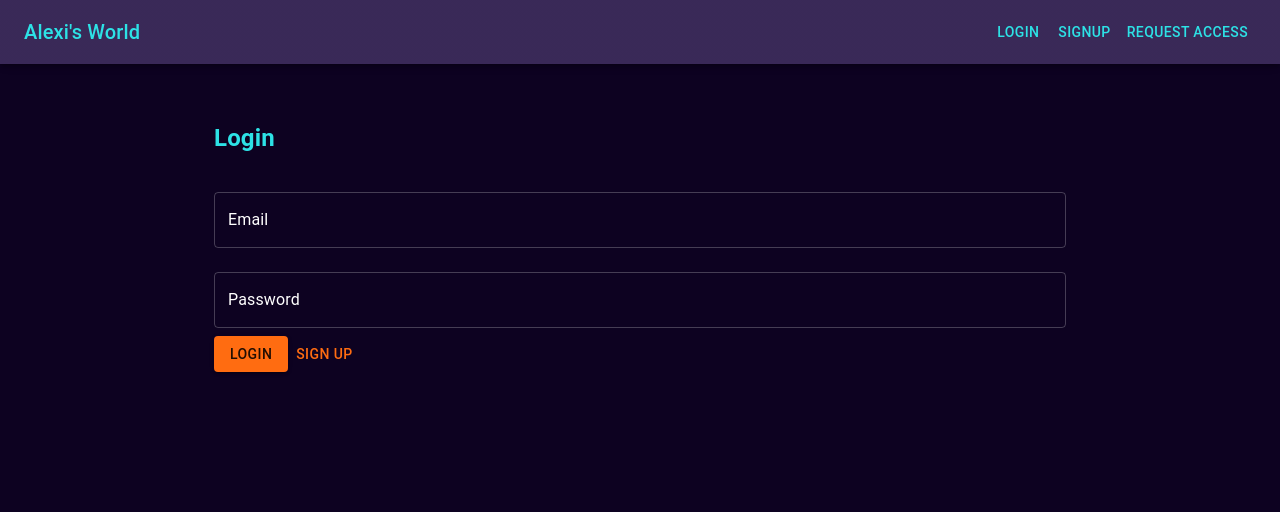
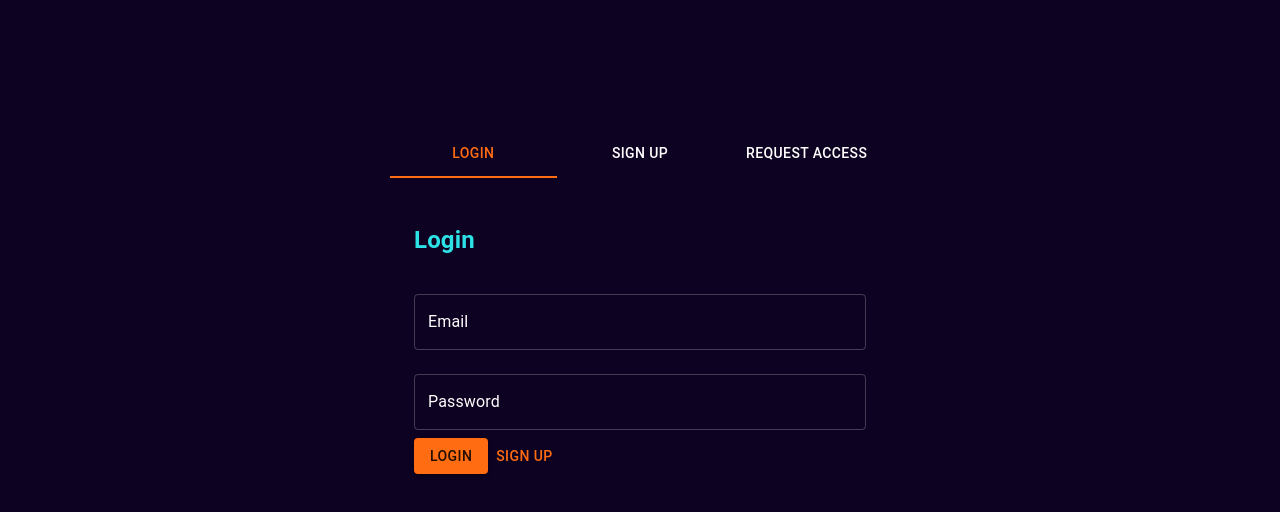
Before and after one commit to alexi-o/alexis-firebase-template, a React (Create React App) app: page / in a window 1280 px wide. Before the commit this address led to /login. Shown: the top 512 px of the page. Built offline with nearby package versions, Linux system fonts and the light colour scheme; no server answers.

Commit message:
updates auth ux

```diff
--- a/src/App.js
+++ b/src/App.js
@@ -5,9 +5,8 @@ import {
   Route,
   Navigate,
 } from "react-router-dom";
-import { Container } from "@mui/material";
+import { Container, CssBaseline, Tabs, Tab, Box } from "@mui/material";
 import { ThemeProvider } from "@mui/material/styles";
-import CssBaseline from "@mui/material/CssBaseline";
 
 import MetadataExtraction from "./components/MetadataExtraction";
 import SignUp from "./components/SignUp";
@@ -28,6 +27,7 @@ function App() {
   const [user, setUser] = useState(null);
   const [currentTheme, setCurrentTheme] = useState("dark");
   const role = useUserRole();
+  const [tabIndex, setTabIndex] = useState(0);
 
   useEffect(() => {
     const unsubscribe = onAuthStateChanged(auth, async (currentUser) => {
@@ -52,57 +52,72 @@ function App() {
 
   const appliedTheme = currentTheme === "dark" ? darkTheme : lightTheme;
 
+  const handleTabChange = (event, newValue) => {
+    setTabIndex(newValue);
+  };
+
   return (
     <ThemeProvider theme={appliedTheme}>
       <CssBaseline />
       <Router>
-        <Navbar />
+        {user && <Navbar />}
         <Container
           maxWidth="md"
           className="App"
           style={{
             backgroundColor: appliedTheme.palette.background.default,
             minHeight: "100vh",
-            paddingTop: "100px",
+            paddingTop: user ? "100px" : "50px",
           }}
         >
+          {user ? (
             <Routes>
-            <Route
-              path="/"
-              element={
-                user ? <Navigate to="/home" /> : <Navigate to="/login" />
-              }
-            />
-            <Route
-              path="/login"
-              element={user ? <Navigate to="/home" /> : <Login />}
-            />
+              <Route path="/" element={<Navigate to="/home" />} />
+              <Route path="/login" element={<Navigate to="/home" />} />
               <Route
                 path="/profile"
-              element={
-                user ? (
-                  <UserProfile setCurrentTheme={setCurrentTheme} />
-                ) : (
-                  <Navigate to="/login" />
-                )
-              }
+                element={<UserProfile setCurrentTheme={setCurrentTheme} />}
               />
-            <Route
-              path="/signup"
-              element={user ? <Navigate to="/home" /> : <SignUp />}
-            />
+              <Route path="/signup" element={<Navigate to="/home" />} />
               <Route path="/request-access" element={<RequestAccess />} />
-            <Route
-              path="/home"
-              element={user ? <MetadataExtraction /> : <Navigate to="/login" />}
-            />
+              <Route path="/home" element={<MetadataExtraction />} />
               <Route
                 path="/admin"
-              element={
-                user && role === "admin" ? <Admin /> : <Navigate to="/home" />
-              }
+                element={role === "admin" ? <Admin /> : <Navigate to="/home" />}
               />
             </Routes>
+          ) : (
+            <Box
+              sx={{
+                display: "flex",
+                flexDirection: "column",
+                alignItems: "center",
+                justifyContent: "flex-start", // Align items to the top
+                marginTop: "80px", // Add margin to adjust positioning
+                height: "100vh", // Full viewport height
+              }}
+            >
+              <Box sx={{ width: "100%", maxWidth: 500 }}>
+                <Tabs
+                  value={tabIndex}
+                  onChange={handleTabChange}
+                  indicatorColor="primary"
+                  textColor="primary"
+                  variant="fullWidth"
+                  centered
+                >
+                  <Tab label="Login" />
+                  <Tab label="Sign Up" />
+                  <Tab label="Request Access" />
+                </Tabs>
+                <Box sx={{ p: 3 }}>
+                  {tabIndex === 0 && <Login />}
+                  {tabIndex === 1 && <SignUp />}
+                  {tabIndex === 2 && <RequestAccess />}
+                </Box>
+              </Box>
+            </Box>
+          )}
         </Container>
       </Router>
     </ThemeProvider>
```
Lines whose indentation alone changed are shown as unchanged.
